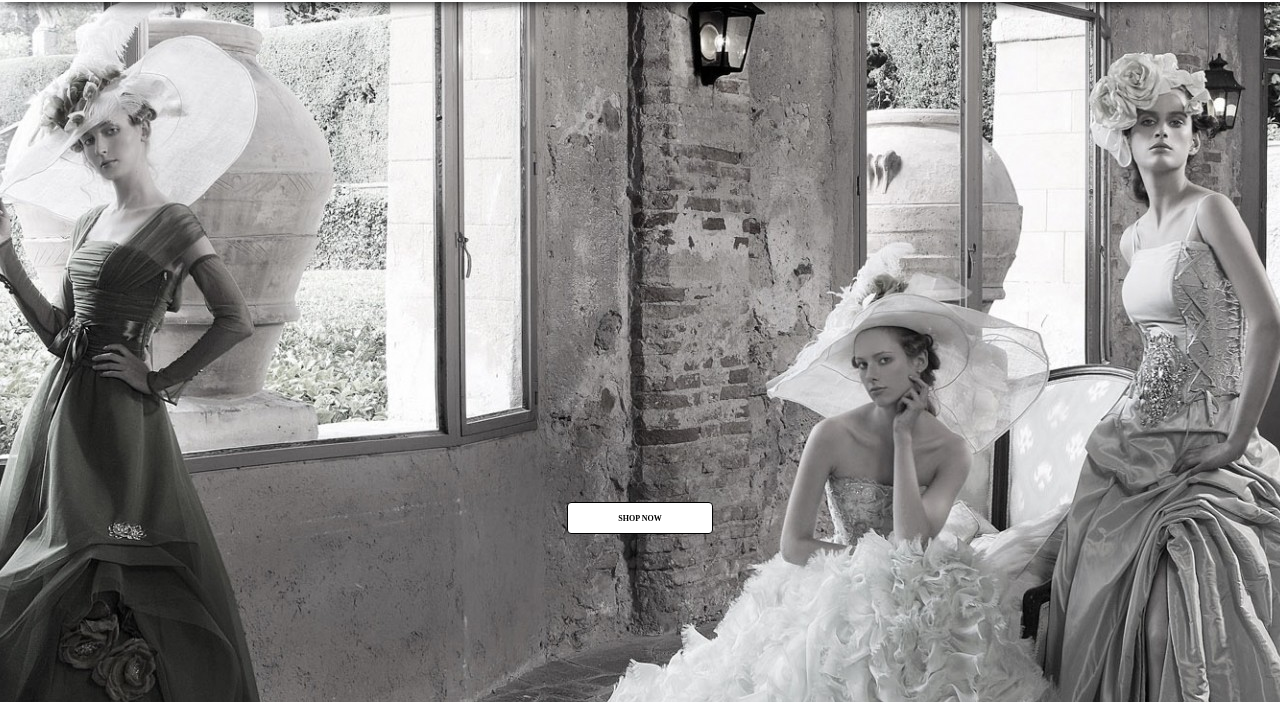
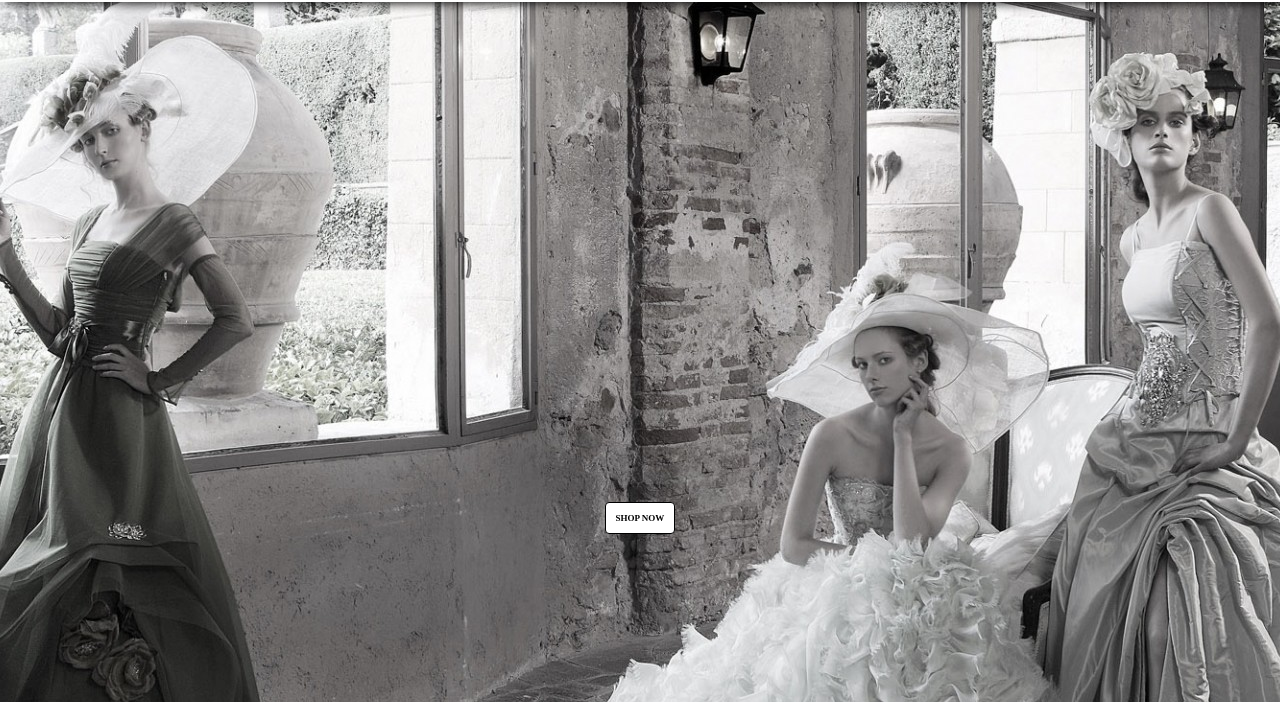
Before and after one commit to dnnykdl/alpha01, a plain HTML site: page index.html in a window 1280 px wide. Shown: the part 78-800 px from the top of the page. Drawn offline with Linux system fonts and the light colour scheme.

Commit message:
Add files via upload

```diff
--- a/style.css
+++ b/style.css
@@ -74,9 +74,6 @@ body {
     .navbar-left {
         padding-left: 0px;
     }
-
-
-
 }
 
 
@@ -111,13 +108,13 @@ body {
     width: 100%;
 }
 
-.button-main  {
+.button-main {
     display: flex;
     justify-content: center;
     align-items: center;
     text-decoration: none;
     padding: 5px 10px;
-    width: 10%;
+    width: -20%;
     height: 20px;
     border: 1px solid black;
     border-radius: 4px;
@@ -125,7 +122,7 @@ body {
     color: rgb(0, 0, 0);
     background-color: white;
     font-weight: 700;
-    font-size: 8px;
+    font-size: 9px;
 }
 
 .button-main:hover {
```
